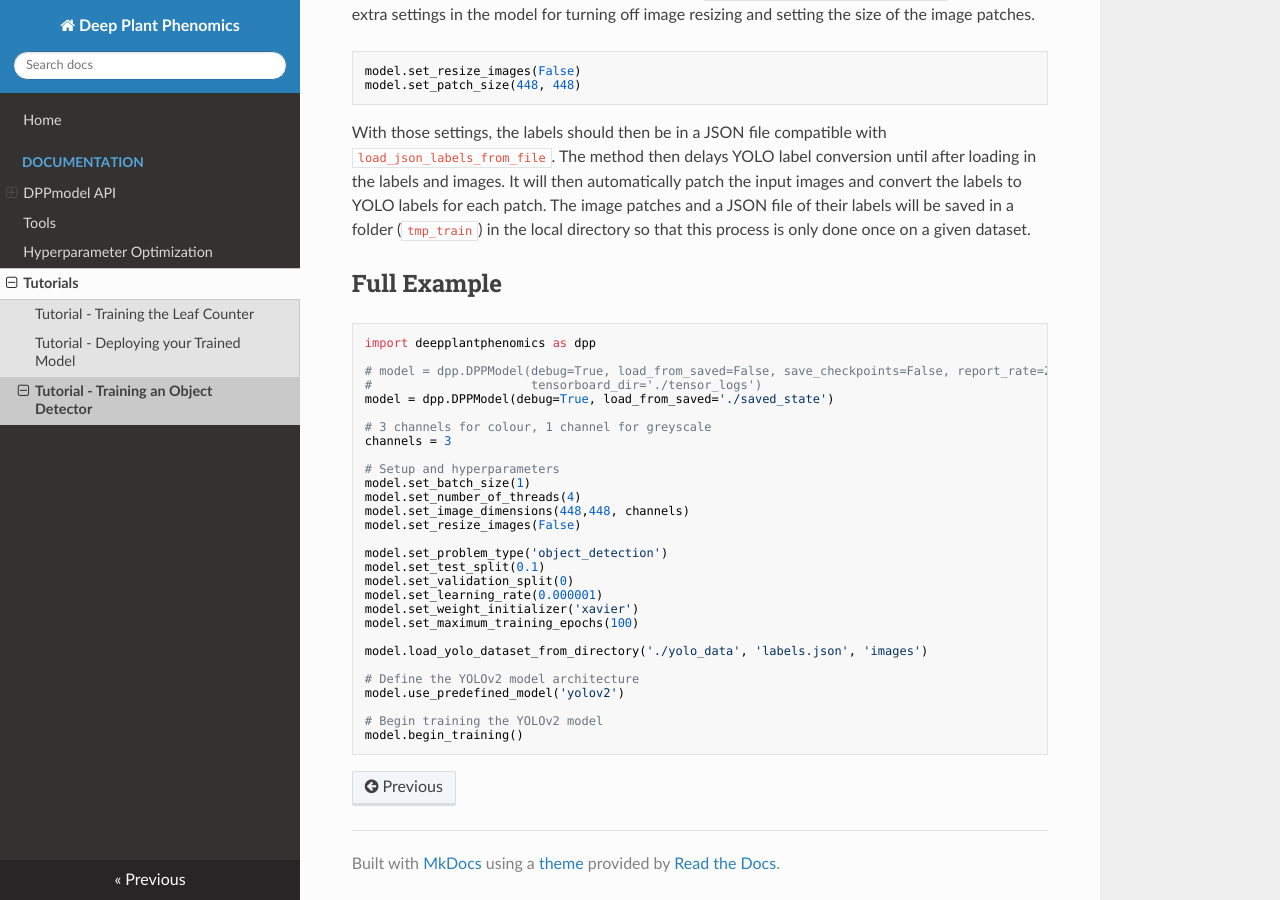
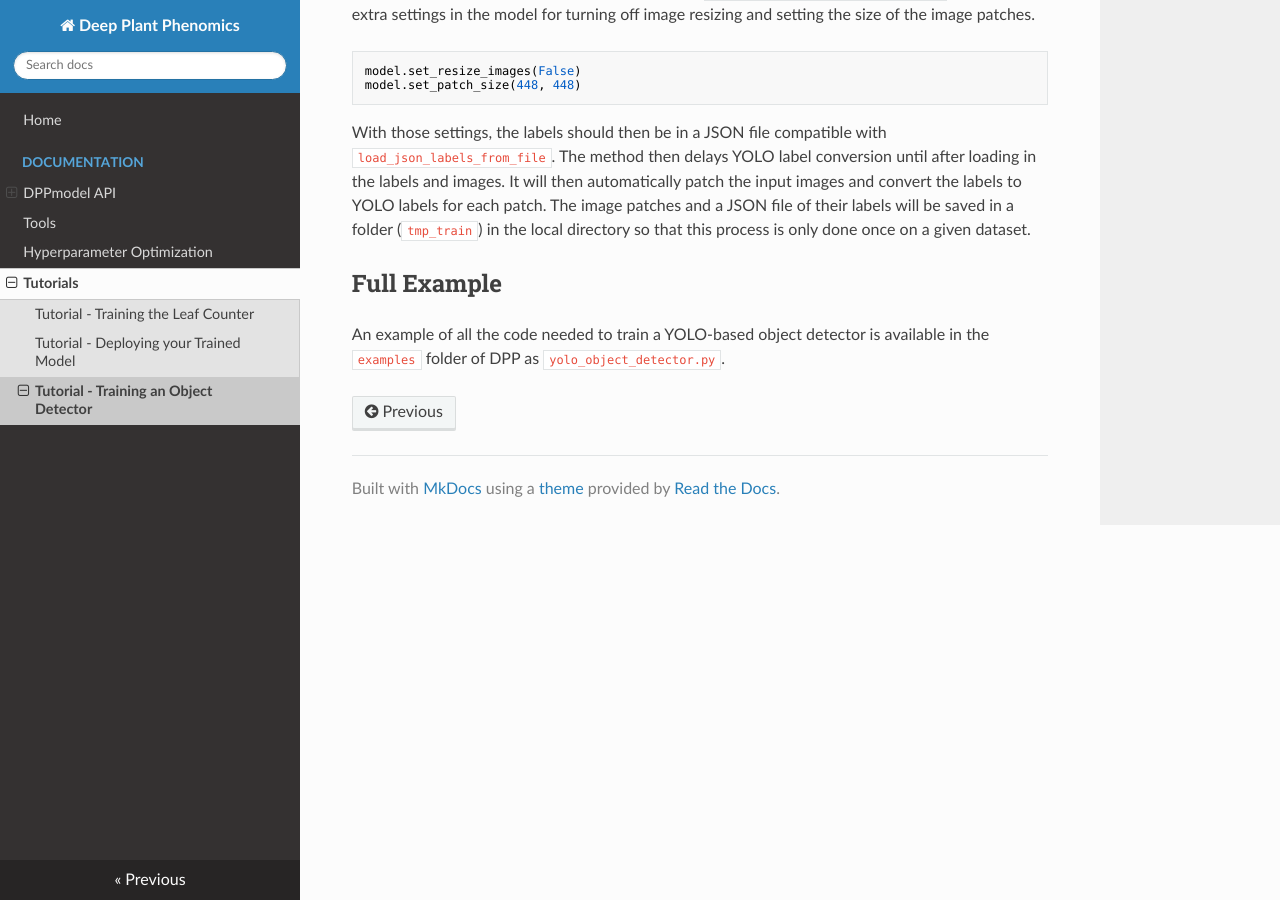
Before and after one commit to p2irc/deepplantphenomics, an MkDocs documentation site: the page built from docs/Tutorial-Training-An-Object-Detector.md, in a window 1280 px wide and 900 px high, scrolled down 1948 px. Built offline with MkDocs 1.6.1, drawn with Linux system fonts in a browser that asks for light colours; nearby versions of some CDN libraries; old or Windows-style settings are respelled for this version of MkDocs.

Commit message:
Move YOLO training example to separate file

````diff
--- a/docs/Tutorial-Training-An-Object-Detector.md
+++ b/docs/Tutorial-Training-An-Object-Detector.md
@@ -72,34 +72,4 @@ With those settings, the labels should then be in a JSON file compatible with `l
 
 ## Full Example
 
-```python
-import deepplantphenomics as dpp
-
-# model = dpp.DPPModel(debug=True, load_from_saved=False, save_checkpoints=False, report_rate=20,
-#                      tensorboard_dir='./tensor_logs')
-model = dpp.DPPModel(debug=True, load_from_saved='./saved_state')
-
-# 3 channels for colour, 1 channel for greyscale
-channels = 3
-
-# Setup and hyperparameters
-model.set_batch_size(1)
-model.set_number_of_threads(4)
-model.set_image_dimensions(448,448, channels)
-model.set_resize_images(False)
-
-model.set_problem_type('object_detection')
-model.set_test_split(0.1)
-model.set_validation_split(0)
-model.set_learning_rate(0.000001)
-model.set_weight_initializer('xavier')
-model.set_maximum_training_epochs(100)
-
-model.load_yolo_dataset_from_directory('./yolo_data', 'labels.json', 'images')
-
-# Define the YOLOv2 model architecture
-model.use_predefined_model('yolov2')
-
-# Begin training the YOLOv2 model
-model.begin_training()
-```
+An example of all the code needed to train a YOLO-based object detector is available in the `examples` folder of DPP as `yolo_object_detector.py`.
````
Also changed, not shown: 1 other file.
